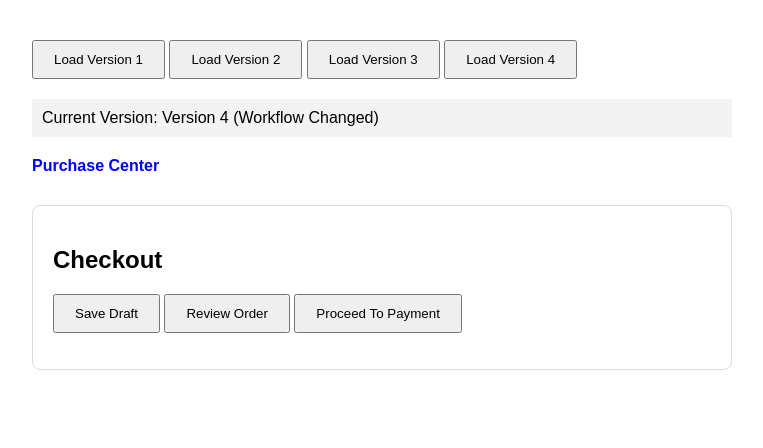
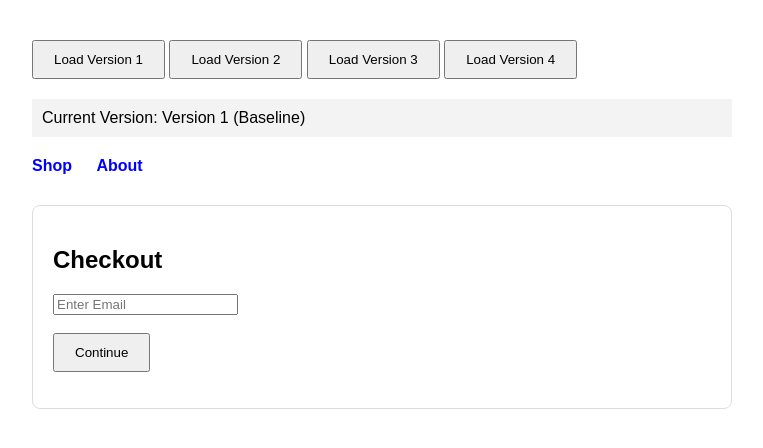
Before and after one commit to JoeBau/reflect-ai-demo, a plain HTML site: page index.html in a window 1280 px wide. Shown: the whole page, without its empty margins (8-771 px from the left). Drawn offline with Linux system fonts and the light colour scheme.

Commit message:
Add files via upload
loadversion1

```diff
--- a/index.html
+++ b/index.html
@@ -203,7 +203,7 @@ function loadVersion4() {
     `;
 }
 
-loadVersion4();
+loadVersion1();
 
 </script>
 
```
